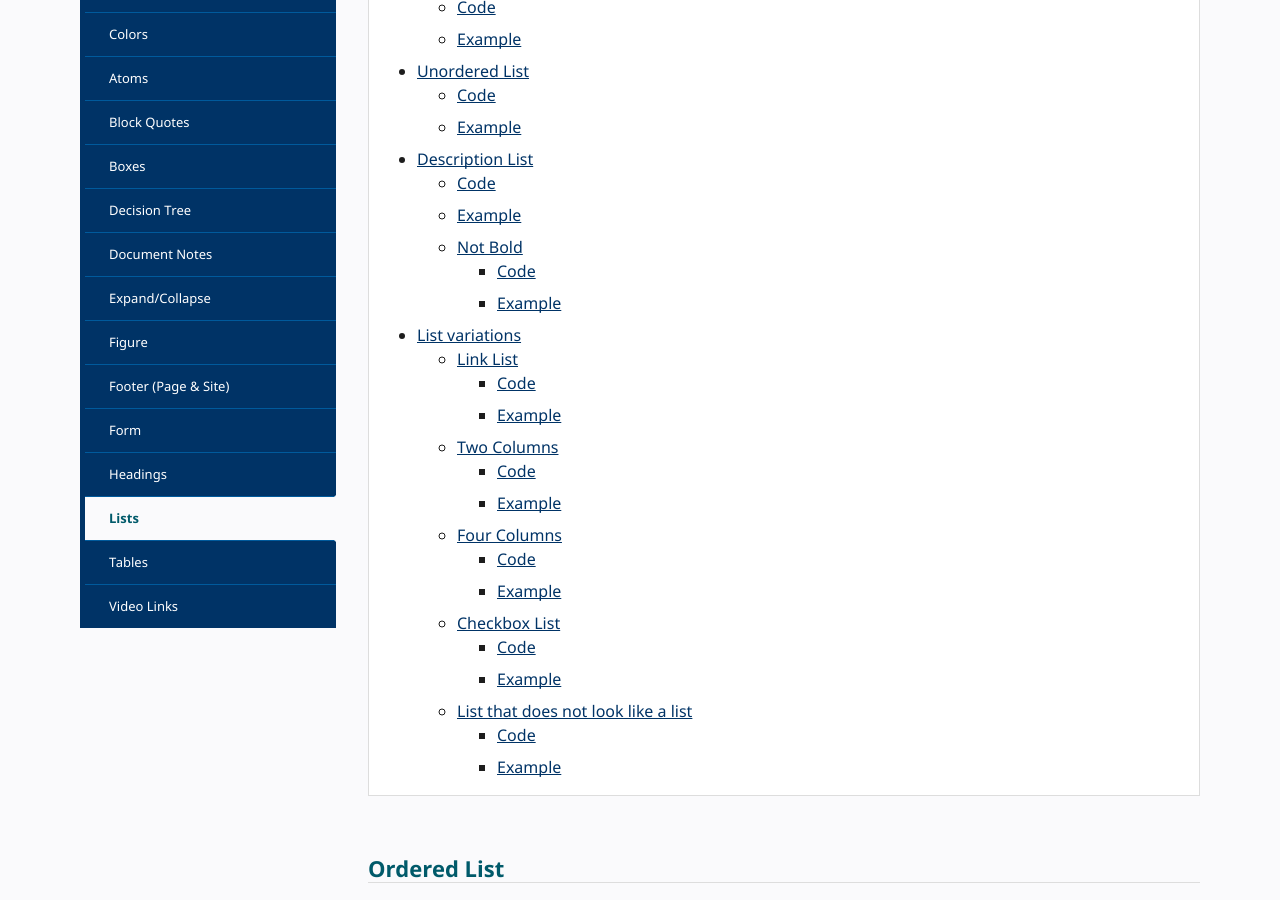
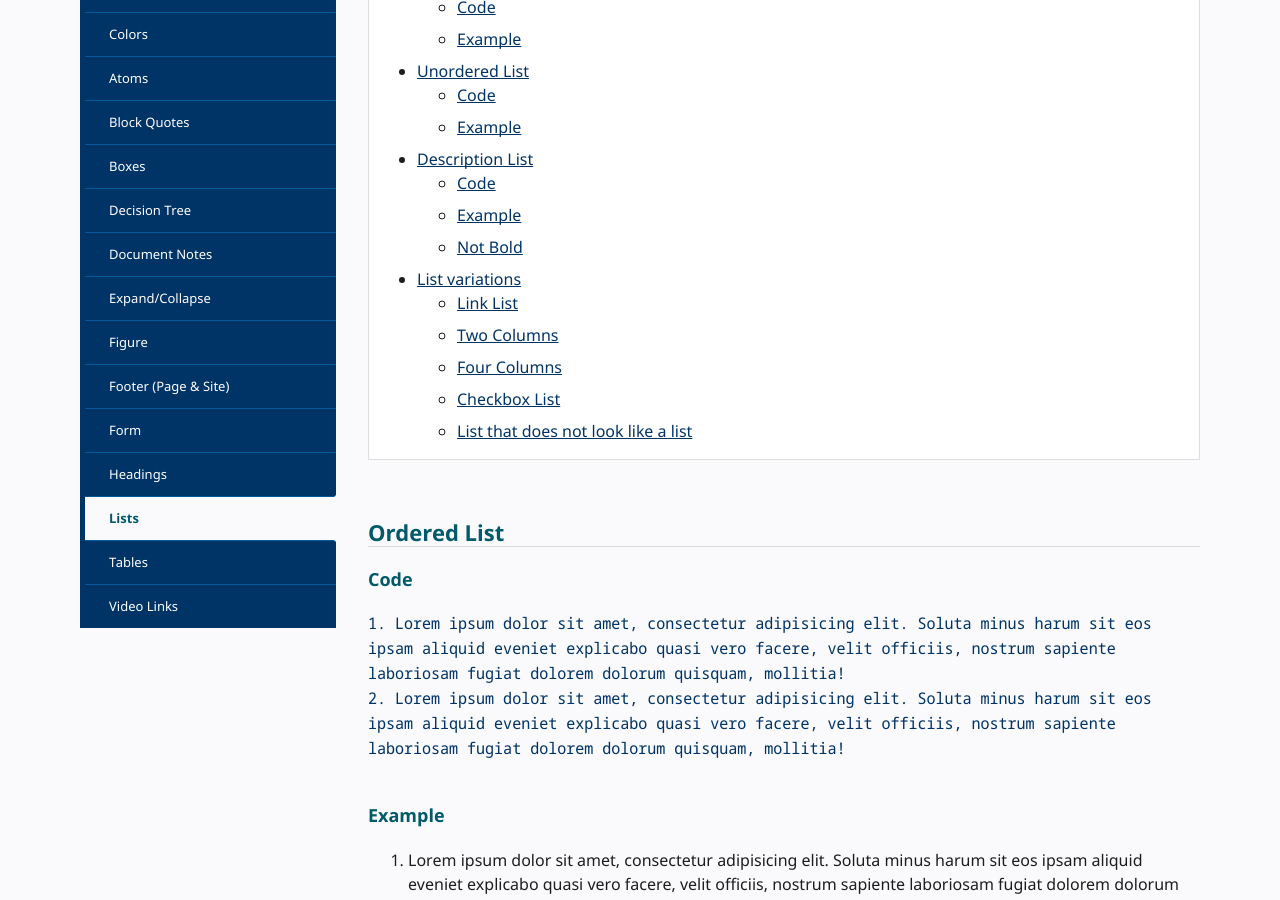
Before and after one commit to w3c/wai-website-theme, a Jekyll site: the page built from _components/lists.md, in a window 1280 px wide and 900 px high, scrolled down 435 px. Built offline with Jekyll 4.4.1, drawn with Linux system fonts in a browser that asks for light colours; cached includes are drawn as plain includes; comment, search, counter and statistics services are not loaded.

Commit message:
Add TOC levels possibility to include

```diff
--- a/_components/lists.md
+++ b/_components/lists.md
@@ -12,7 +12,7 @@ footer: > # Text in footer in HTML
 inline_css: |
 ---
 
-{% include toc.html %}
+{% include toc.html levels="2,3" %}
 
 ## Ordered List
 
--- a/_includes/toc.html
+++ b/_includes/toc.html
@@ -13,6 +13,8 @@
 {% include toc.html type="start" title="Page Contents" %}
 {:/}
 
+{% if include.levels %}{::options toc_levels="{{include.levels}}" /}{% endif %}
+
 - This will be replaced by an automatically generated TOC when using Markdown formatting.
 {:toc}
 
```
Also changed, not shown: 1 other file.
